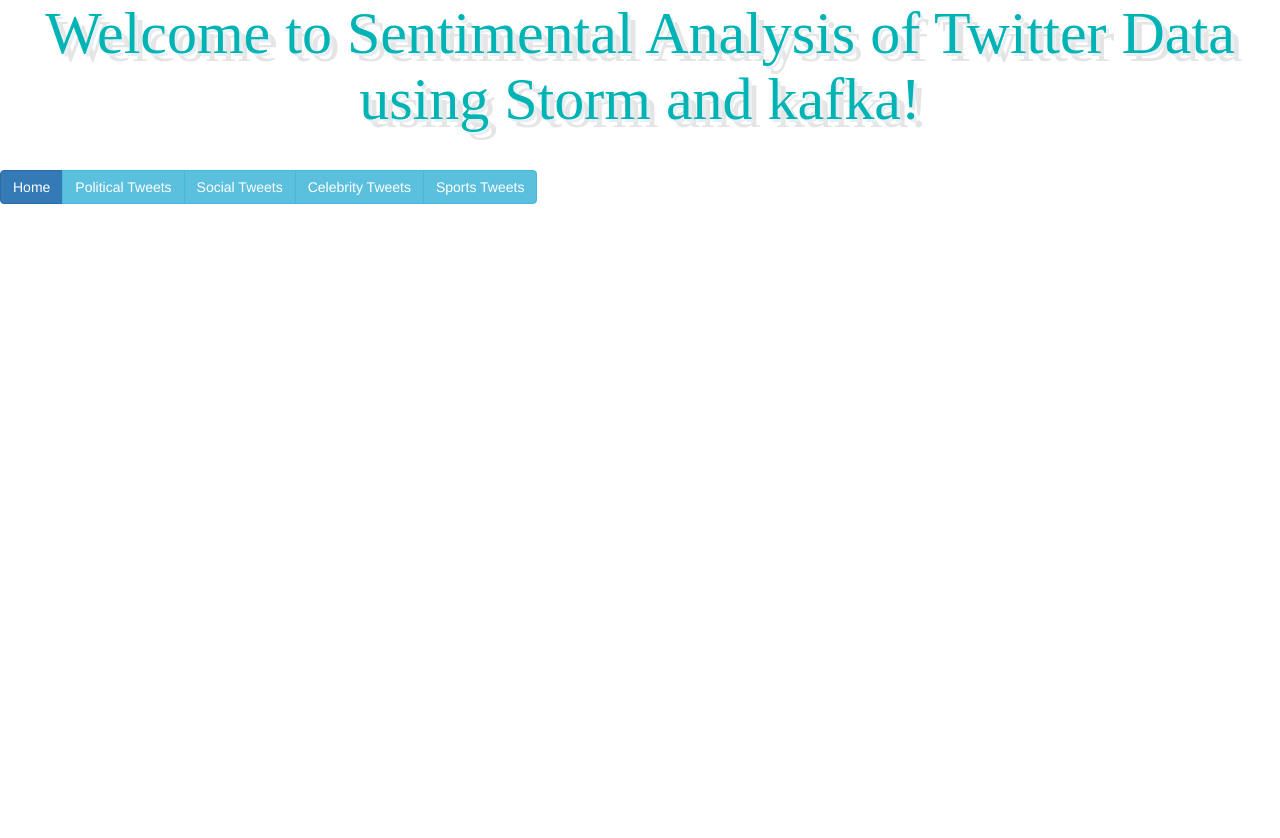
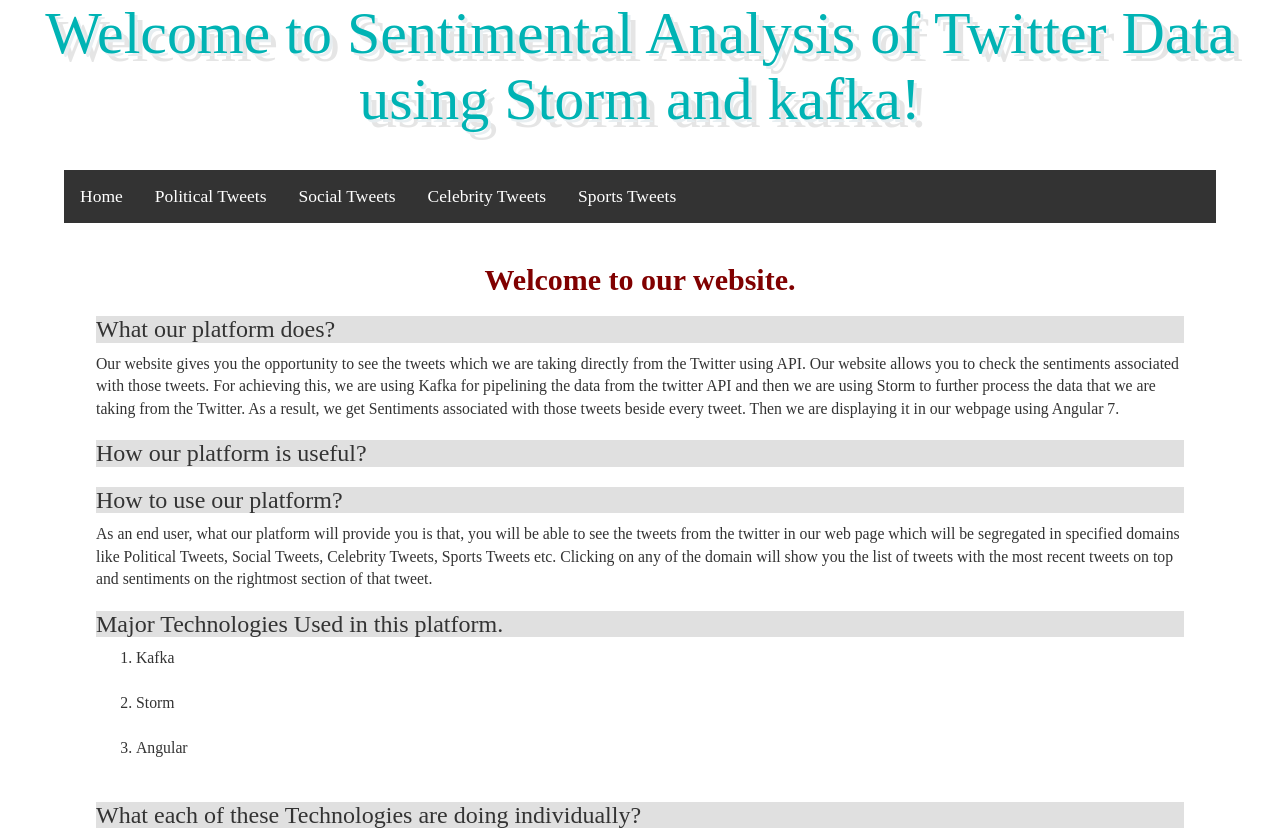
Before and after one commit to CapstoneProject18/Sentiment-analysis-of-twitter-data-using-kafka-and-storm, an Angular app: page / in a window 1280 px wide. Before the commit the page ends 800 px from the top, so only its background shows below. Built offline with nearby package versions, Linux system fonts and the light colour scheme.

Commit message:
home component added

```diff
--- a/src/app/app-routing.module.ts
+++ b/src/app/app-routing.module.ts
@@ -2,10 +2,13 @@
 import { Routes, RouterModule } from '@angular/router';
 import { EmployeeListComponent } from './employee-list/employee-list.component';
 import { EmployeeDetailComponent } from './employee-detail/employee-detail.component';
+import { HomeComponent } from './home/home.component';
 
 const routes: Routes = [
+  {path: '', component: HomeComponent},
   {path: 'EmployeeList', component: EmployeeListComponent},
-  {path: 'EmployeeDetail', component: EmployeeDetailComponent}
+  {path: 'EmployeeDetail', component: EmployeeDetailComponent},
+  {path: 'Home', component: HomeComponent},
 ];
 
 @NgModule({
@@ -14,4 +17,4 @@
 })
 export class AppRoutingModule { }
 
-export const routingComponents = [EmployeeListComponent, EmployeeDetailComponent]
+export const routingComponents = [EmployeeListComponent, EmployeeDetailComponent, HomeComponent]
--- a/src/app/app.component.html
+++ b/src/app/app.component.html
@@ -6,6 +6,17 @@
 <script src="https://maxcdn.bootstrapcdn.com/bootstrap/3.3.7/js/bootstrap.min.js"></script>
 <div >
   <style>
+    h3, p, ol {
+      font-family: product sans;
+      margin-left:7.5%;
+      margin-right: 7.5%;
+    }
+    h3{
+      background-color: #e0e0e0;
+    }
+    p, ol{
+      font-size: 1.125em;
+    }
     h5{
       margin-top: 0%;
       margin-bottom: 3%;
@@ -18,24 +29,83 @@
       text-align: center;
       font-family:product sans;
     }
+    ul {
+  list-style-type: none;
+  margin: 0;
+  padding: 0;
+  overflow: hidden;
+  background-color: #333;
+    }
+
+  li {
+    float: left;
+  }
+
+  li a {
+    display: block;
+    color: white;
+    text-align: center;
+    padding: 14px 16px;
+    text-decoration: none;
+  }
+
+  li a:hover {
+    background-color: #00a5a5;
+  }
   </style>
+  </div>
+
+
+
   <h5>
     Welcome to {{ title }}!
   </h5>
+  <ul style="font-family: product sans; margin-left: 5%; margin-right: 5%; font-size: 1.75rem; ">
+    <li><a routerLink="/Home" class="active">Home</a></li>
+    <li><a routerLink="/EmployeeList">Political Tweets</a></li>
+    <li><a routerLink="/EmployeeDetail">Social Tweets</a></li>
+    <li><a routerLink="/">Celebrity Tweets</a></li>
+    <li><a routerLink="/">Sports Tweets</a></li>
+  </ul>
+    <br>
 
-    <div class="btn-group" role="group">
-        <button routerLink="/" type="button" class="btn btn-primary btn-primary">Home</button>
-        <button routerLink="/EmployeeList" type="button" class="btn btn-secondary btn-info">Political Tweets</button>
-        <button routerLink="/EmployeeDetail" type="button" class="btn btn-secondary btn-info">Social Tweets</button>
-        <button routerLink="/" type="button" class="btn btn-secondary btn-info">Celebrity Tweets</button>
-        <button routerLink="/" type="button" class="btn btn-secondary btn-info">Sports Tweets</button>
-    </div>
+      <!--
+        <h2 style="font-family: product sans; text-align: center; color:maroon"><b>Welcome to our website.</b></h2>
+        <h3>What our platform does?</h3>
+        <p>Our website gives you the opportunity to see the tweets which
+        we are taking directly from the Twitter using API. Our website
+         allows you to check the sentiments associated with those tweets.
+          For achieving this, we are using Kafka for pipelining the data from
+          the twitter API and then we are using Storm to further process the
+           data that we are taking from the Twitter. As a result, we get
+            Sentiments associated with those tweets beside every tweet.
+             Then we are displaying it in our webpage using Angular 7.</p>
 
-</div>
+        <h3>How our platform is useful?</h3>
+
+        <h3>How to use our platform?</h3>
+        <p>As an end user, what our platform will provide you is that, you will be able to see the tweets
+           from the twitter in our web page which will be segregated in specified domains like Political
+           Tweets, Social Tweets, Celebrity Tweets, Sports Tweets etc. Clicking on any of the domain will
+            show you the list of tweets with the most recent tweets on top and sentiments on the rightmost
+            section of that tweet.</p>
+
+        <h3>Major Technologies Used in this platform.</h3>
+        <ol>
+          <li>Kafka</li><br>
+          <li>Storm</li><br>
+          <li>Angular</li><br>
+        </ol>
+
+        <h3>What each of these Technologies are doing individually?</h3>
+        -->
+
 
 
 <!--
 <employee-detail></employee-detail>
 <employee-list></employee-list>
+<app-home></app-home>
 -->
+
 <router-outlet></router-outlet>
--- a/src/app/app.module.ts
+++ b/src/app/app.module.ts
@@ -7,11 +7,13 @@
 
 import { EmployeeService } from './employee.service';
 import { HttpClientModule} from '@angular/common/http';
+import { HomeComponent } from './home/home.component';
 
 @NgModule({
   declarations: [
     AppComponent,
-    routingComponents
+    routingComponents,
+    HomeComponent
   ],
   imports: [
     BrowserModule,
--- a/src/app/employee-detail/employee-detail.component.ts
+++ b/src/app/employee-detail/employee-detail.component.ts
@@ -34,7 +34,7 @@
         background-color: #dddddd;
       }
   </style>
-    <h2>Tweets Detail along with sentiments</h2>
+    <h2 style="background-color:#00b3b4; color:white" >Tweets Detail along with sentiments</h2>
     <table>
   <tr>
     <th>Created At</th>
--- /dev/null
+++ b/src/app/home/home.component.ts
@@ -0,0 +1,58 @@
+import { Component, OnInit } from '@angular/core';
+import { EmployeeService } from '../employee.service';
+
+
+@Component({
+  selector: 'app-home',
+  template: `
+    <style>
+    h3, p, ol {
+      font-family: product sans;
+      margin-left:7.5%;
+      margin-right: 7.5%;
+    }
+    h3{
+      background-color: #e0e0e0;
+    }
+    p, ol{
+      font-size: 1.125em;
+    </style>
+    <h2 style="font-family: product sans; text-align: center; color:maroon"><b>Welcome to our website.</b></h2>
+        <h3>What our platform does?</h3>
+        <p>Our website gives you the opportunity to see the tweets which
+        we are taking directly from the Twitter using API. Our website
+         allows you to check the sentiments associated with those tweets.
+          For achieving this, we are using Kafka for pipelining the data from
+          the twitter API and then we are using Storm to further process the
+           data that we are taking from the Twitter. As a result, we get
+            Sentiments associated with those tweets beside every tweet.
+             Then we are displaying it in our webpage using Angular 7.</p>
+
+        <h3>How our platform is useful?</h3>
+
+        <h3>How to use our platform?</h3>
+        <p>As an end user, what our platform will provide you is that, you will be able to see the tweets
+           from the twitter in our web page which will be segregated in specified domains like Political
+           Tweets, Social Tweets, Celebrity Tweets, Sports Tweets etc. Clicking on any of the domain will
+            show you the list of tweets with the most recent tweets on top and sentiments on the rightmost
+            section of that tweet.</p>
+
+        <h3>Major Technologies Used in this platform.</h3>
+        <ol>
+          <li>Kafka</li><br>
+          <li>Storm</li><br>
+          <li>Angular</li><br>
+        </ol>
+
+        <h3>What each of these Technologies are doing individually?</h3>
+  `,
+  styles: []
+})
+export class HomeComponent implements OnInit {
+
+  constructor() { }
+
+  ngOnInit() {
+  }
+
+}
```
Also changed, not shown: src/app/home/home.component.css (added), 1 other file (tests, documents, lock files or other folders).
